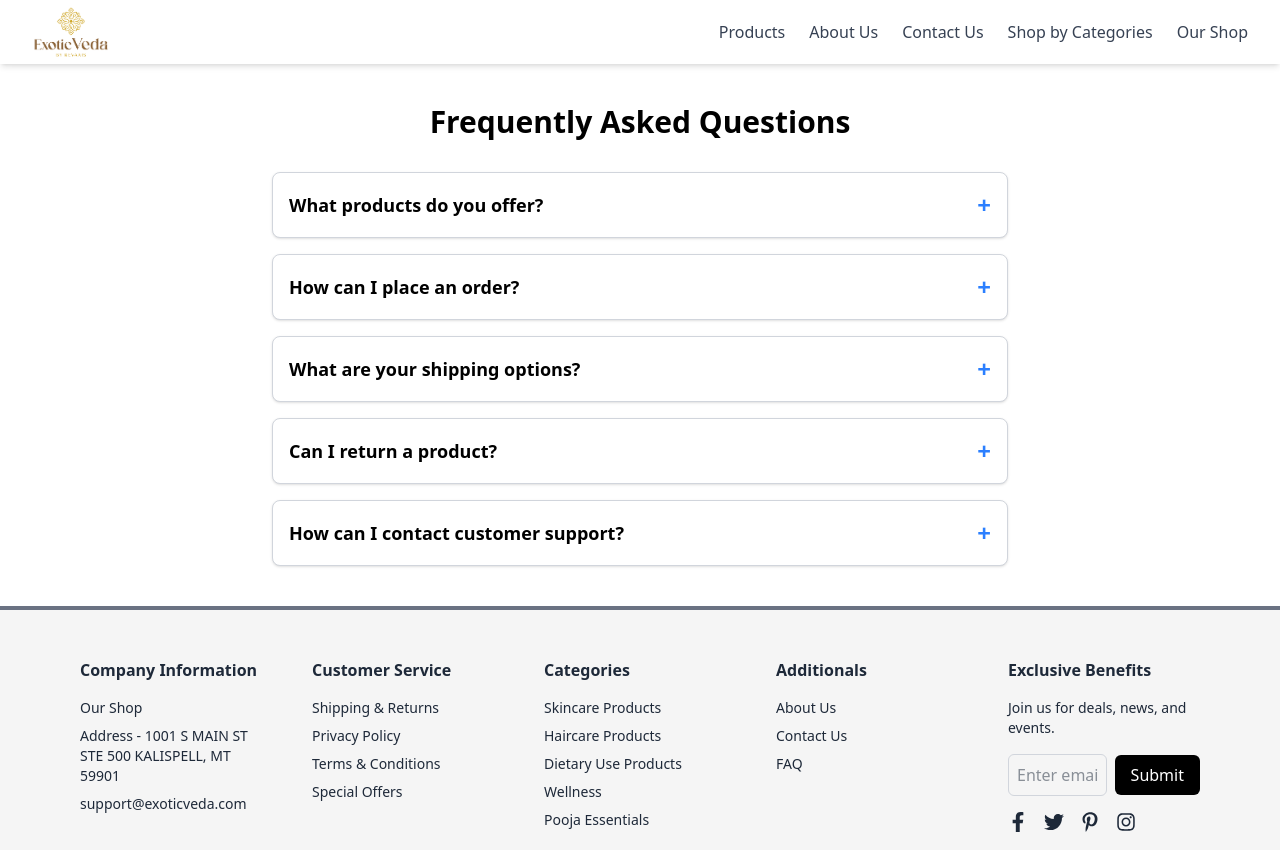
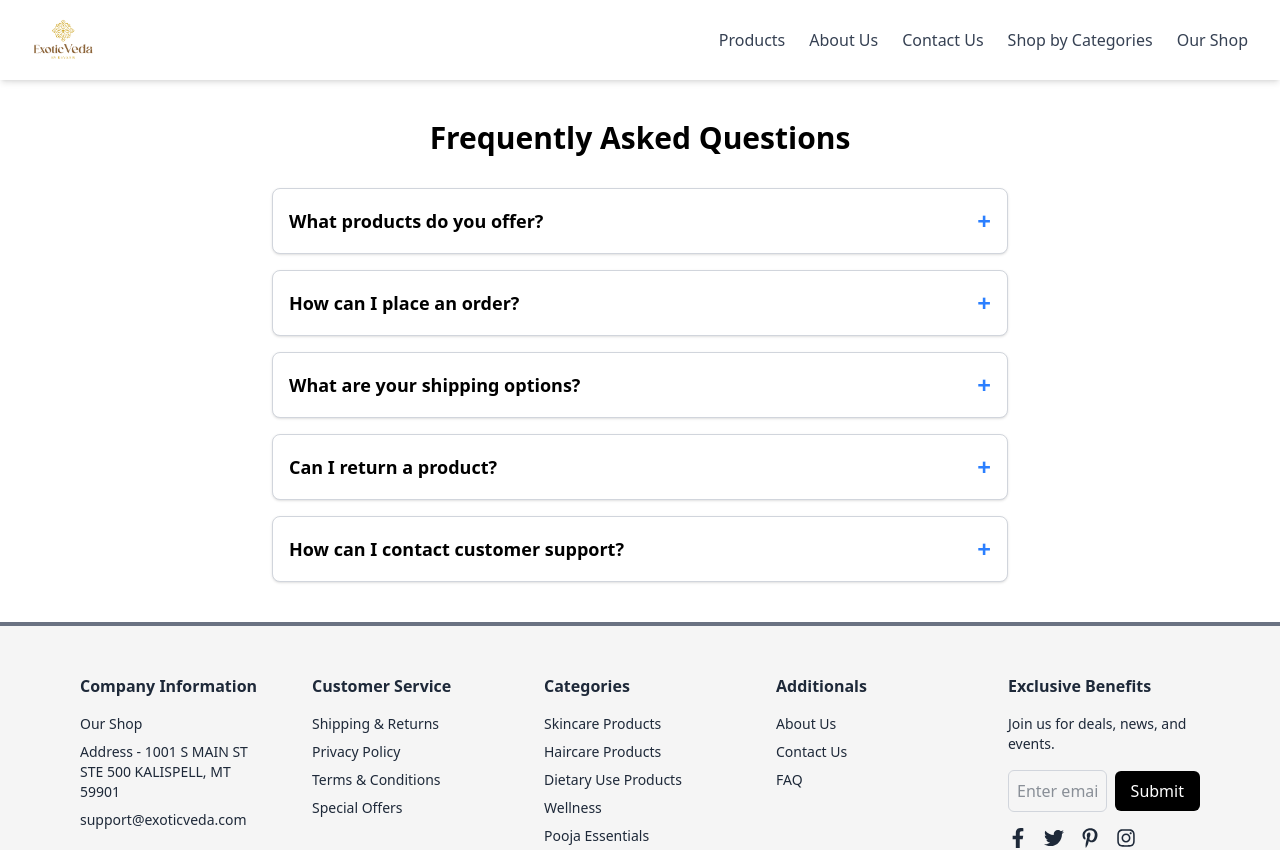
Before and after one commit to exoticveda/exoticVite, a React (Vite) app: page /faq in a window 1280 px wide. Shown: the top 850 px of the page. Built offline with nearby package versions, Linux system fonts and the light colour scheme.

Commit message:
navbar and footer

```diff
--- a/src/Components/Common/Navbar.jsx
+++ b/src/Components/Common/Navbar.jsx
@@ -1,30 +1,36 @@
 import React, { useState } from 'react';
 import { Link } from 'react-router-dom';
+
 const Navbar = () => {
   const [dropdownOpen, setDropdownOpen] = useState(false);
   const [menuOpen, setMenuOpen] = useState(false);
 
-  const handleDropdownToggle = () => setDropdownOpen(!dropdownOpen);
-  const handleMenuToggle = () => setMenuOpen(!menuOpen);
+  const handleLinkClick = () => {
+    setMenuOpen(false);
+    setDropdownOpen(false);
+  };
 
   return (
     <>
       <nav className="bg-white shadow-md fixed top-0 left-0 w-full z-50">
         <div className="max-w-7xl mx-auto px-4 sm:px-6 lg:px-8">
-          <div className="flex justify-between items-center h-16">
+          <div className="flex justify-between items-center h-20">
 
             {/* Logo */}
-            <div className="flex-shrink-0">
-              <Link to="/">
-                <img src="/assets/logo.png" alt="Logo" className="w-20 h-20 rounded-full object-cover mt-3" loading="lazy" />
+            <Link to="/" className="flex items-center" onClick={handleLinkClick}>
+              <img
+                src="/assets/logo.png"
+                alt="Logo"
+                className="w-16 h-16 object-cover rounded-full mt-2"
+                loading="lazy"
+              />
             </Link>
-            </div>
 
-            {/* Hamburger Icon */}
-            <div className="flex md:hidden">
+            {/* Mobile Menu Button */}
             <button
-                onClick={handleMenuToggle}
-                className="text-gray-700 hover:text-black focus:outline-none"
+              onClick={() => setMenuOpen(!menuOpen)}
+              className="md:hidden text-gray-700 hover:text-black focus:outline-none"
+              aria-label="Toggle Menu"
             >
               <svg className="h-6 w-6" fill="none" stroke="currentColor" viewBox="0 0 24 24">
                 {menuOpen ? (
@@ -34,45 +40,57 @@ const Navbar = () => {
                 )}
               </svg>
             </button>
-            </div>
 
-            {/* Menu Links */}
+            {/* Navigation Links */}
             <div
               className={`${
-                menuOpen ? 'block absolute top-16 left-0 w-full bg-white shadow-md py-4 z-40' : 'hidden'
-              } md:block`}
+                menuOpen ? 'block' : 'hidden'
+              } md:flex md:items-center md:space-x-6 md:static absolute top-20 left-0 w-full md:w-auto bg-white md:bg-transparent shadow-md md:shadow-none z-40 px-4 md:px-0 py-4 md:py-0`}
             >
-              <ul className="flex flex-col md:flex-row md:space-x-6 items-start md:items-center text-gray-700 font-medium px-4 md:px-0">
-                {/* <li className="py-2 md:py-0"><a href="/" className="hover:text-teal-600">Home</a></li> */}
-                <li className="py-2 md:py-0"><Link to="/products" className="hover:text-teal-600">Products</Link></li>
-                {/* <li className="py-2 md:py-0"><a href="/search" className="hover:text-teal-600">Search</a></li> */}
-                <li className="py-2 md:py-0"><Link to="/aboutus" className="hover:text-teal-600">About Us</Link></li>
-                <li className="py-2 md:py-0"><Link to="/Contact" className="hover:text-teal-600">Contact Us</Link></li>
+              <ul className="flex flex-col md:flex-row space-y-4 md:space-y-0 md:space-x-6 text-gray-700 font-medium w-full md:w-auto">
+                <li>
+                  <Link to="/products" className="hover:text-teal-600 block" onClick={handleLinkClick}>
+                    Products
+                  </Link>
+                </li>
+                <li>
+                  <Link to="/aboutus" className="hover:text-teal-600 block" onClick={handleLinkClick}>
+                    About Us
+                  </Link>
+                </li>
+                <li>
+                  <Link to="/Contact" className="hover:text-teal-600 block" onClick={handleLinkClick}>
+                    Contact Us
+                  </Link>
+                </li>
 
                 {/* Dropdown */}
                 <li
-                  className="relative group py-2 md:py-0"
+                  className="relative group"
                   onMouseEnter={() => setDropdownOpen(true)}
                   onMouseLeave={() => setDropdownOpen(false)}
                 >
-                  <span className="hover:text-teal-600 cursor-pointer">Shop by Categories</span>
-                  {dropdownOpen && (
-                    <ul className="absolute left-0 mt-2 w-44 bg-white shadow-md rounded-md z-50">
-                      <li><Link to="/category/haircare" className="block px-4 py-2 hover:bg-gray-100">Hair Care</Link></li>
-                      <li><Link to="/Skincaree-category" className="block px-4 py-2 hover:bg-gray-100">Skin Care</Link></li>
-                      <li><Link to="/Dietry-Use-Category" className="block px-4 py-2 hover:bg-gray-100">Dietary</Link></li>
-                      <li><Link to="/wellness" className="block px-4 py-2 hover:bg-gray-100">Wellness</Link></li>
-                      <li><Link to="/Diya-Batti" className="block px-4 py-2 hover:bg-gray-100">Puja Essentials</Link></li>
+                  <span className="cursor-pointer hover:text-teal-600 block">Shop by Categories</span>
+                  <ul
+                    className={`${
+                      dropdownOpen ? 'block' : 'hidden'
+                    } absolute left-0 mt-2 w-44 bg-white rounded-md shadow-md z-50`}
+                  >
+                    <li><Link to="/category/haircare" onClick={handleLinkClick} className="block px-4 py-2 hover:bg-gray-100">Hair Care</Link></li>
+                    <li><Link to="/Skincaree-category" onClick={handleLinkClick} className="block px-4 py-2 hover:bg-gray-100">Skin Care</Link></li>
+                    <li><Link to="/Dietry-Use-Category" onClick={handleLinkClick} className="block px-4 py-2 hover:bg-gray-100">Dietary</Link></li>
+                    <li><Link to="/wellness" onClick={handleLinkClick} className="block px-4 py-2 hover:bg-gray-100">Wellness</Link></li>
+                    <li><Link to="/Diya-Batti" onClick={handleLinkClick} className="block px-4 py-2 hover:bg-gray-100">Puja Essentials</Link></li>
                   </ul>
-                  )}
                 </li>
 
-                <li className="py-2 md:py-0">
+                <li>
                   <a
                     href="https://www.revaais.shop"
-                    className="hover:text-teal-600"
+                    className="hover:text-teal-600 block"
                     target="_blank"
                     rel="noopener noreferrer"
+                    onClick={handleLinkClick}
                   >
                     Our Shop
                   </a>
@@ -82,131 +100,11 @@ const Navbar = () => {
           </div>
         </div>
       </nav>
-      <div className="h-16"></div>
+
+      {/* Spacer to offset fixed nav */}
+      <div className="h-20"></div>
     </>
   );
 };
 
 export default Navbar;
-
-
-
-
-
-// import React, { useState } from 'react';
-// import { Link } from 'react-router-dom';
-// import { Sun, Moon } from 'lucide-react';
-
-// const Navbar = ({ darkMode, setDarkMode }) => {
-//   const [dropdownOpen, setDropdownOpen] = useState(false);
-//   const [menuOpen, setMenuOpen] = useState(false);
-
-//   const handleDropdownToggle = () => setDropdownOpen(!dropdownOpen);
-//   const handleMenuToggle = () => setMenuOpen(!menuOpen);
-
-//   return (
-//     <>
-//       <nav
-//         className={`fixed top-0 left-0 w-full z-50 shadow-md transition-all duration-300 ${
-//           darkMode ? 'bg-gray-900 text-white' : 'bg-white text-gray-900'
-//         }`}
-//       >
-//         <div className="max-w-7xl mx-auto px-4 sm:px-6 lg:px-8">
-//           <div className="flex justify-between items-center h-16">
-//             {/* Logo */}
-//             <div className="flex-shrink-0">
-//               <Link to="/">
-//                 <img
-//                   src="/assets/logo.png"
-//                   alt="Logo"
-//                   className="w-20 h-20 rounded-full object-cover mt-3"
-//                   loading="lazy"
-//                 />
-//               </Link>
-//             </div>
-
-//             {/* Hamburger + Dark Mode (Mobile) */}
-//             <div className="flex items-center gap-4 md:hidden">
-//               <button onClick={() => setDarkMode(!darkMode)} className="hover:text-teal-400 transition">
-//                 {darkMode ? <Sun size={20} /> : <Moon size={20} />}
-//               </button>
-//               <button
-//                 onClick={handleMenuToggle}
-//                 className="  text-gray-400  hover:text-black focus:outline-none"
-//               >
-//                 <svg className="h-6 w-6" fill="none" stroke="currentColor" viewBox="0 0 24 24">
-//                   {menuOpen ? (
-//                     <path strokeLinecap="round" strokeLinejoin="round" strokeWidth="2" d="M6 18L18 6M6 6l12 12" />
-//                   ) : (
-//                     <path strokeLinecap="round" strokeLinejoin="round" strokeWidth="2" d="M4 6h16M4 12h16M4 18h16" />
-//                   )}
-//                 </svg>
-//               </button>
-//             </div>
-
-//             {/* Desktop Menu */}
-//             <div
-//               className={`${
-//                 menuOpen ? 'block absolute top-16 left-0 w-full py-4 z-40' : 'hidden'
-//               } md:block ${darkMode ? 'bg-gray-800 text-white' : 'bg-white text-gray-900'} md:bg-transparent`}
-//             >
-//               <ul className="flex flex-col md:flex-row md:space-x-6 items-start md:items-center font-medium px-4 md:px-0">
-//                 <li className="py-2 md:py-0">
-//                   <Link to="/products" className="hover:text-teal-600">Products</Link>
-//                 </li>
-//                 <li className="py-2 md:py-0">
-//                   <Link to="/aboutus" className="hover:text-teal-600">About Us</Link>
-//                 </li>
-//                 <li className="py-2 md:py-0">
-//                   <Link to="/Contact" className="hover:text-teal-600">Contact Us</Link>
-//                 </li>
-
-//                 {/* Dropdown */}
-//                 <li
-//                   className="relative group py-2 md:py-0"
-//                   onMouseEnter={() => setDropdownOpen(true)}
-//                   onMouseLeave={() => setDropdownOpen(false)}
-//                 >
-//                   <span className="hover:text-teal-600 cursor-pointer">Shop by Categories</span>
-//                   {dropdownOpen && (
-//                     <ul className={`absolute left-0 mt-2 w-44 shadow-md rounded-md z-50 ${
-//                       darkMode ? 'bg-gray-700 text-white' : 'bg-white text-gray-900'
-//                     }`}>
-//                       <li><Link to="/category/haircare" className="block px-4 py-2 hover:bg-gray-200 dark:hover:bg-gray-600">Hair Care</Link></li>
-//                       <li><Link to="/Skincaree-category" className="block px-4 py-2 hover:bg-gray-200 dark:hover:bg-gray-600">Skin Care</Link></li>
-//                       <li><Link to="/Dietry-Use-Category" className="block px-4 py-2 hover:bg-gray-200 dark:hover:bg-gray-600">Dietary</Link></li>
-//                       <li><Link to="/wellness" className="block px-4 py-2 hover:bg-gray-200 dark:hover:bg-gray-600">Wellness</Link></li>
-//                       <li><Link to="/Diya-Batti" className="block px-4 py-2 hover:bg-gray-200 dark:hover:bg-gray-600">Puja Essentials</Link></li>
-//                     </ul>
-//                   )}
-//                 </li>
-
-//                 <li className="py-2 md:py-0">
-//                   <a
-//                     href="https://www.revaais.shop"
-//                     className="hover:text-teal-600"
-//                     target="_blank"
-//                     rel="noopener noreferrer"
-//                   >
-//                     Our Shop
-//                   </a>
-//                 </li>
-
-//                 {/* Dark Mode Toggle (Desktop) */}
-//                 <li className="py-2 md:py-0 ml-auto hidden md:block">
-//                   <button onClick={() => setDarkMode(!darkMode)} className="hover:text-teal-400 transition">
-//                     {darkMode ? <Sun size={20} /> : <Moon size={20} />}
-//                   </button>
-//                 </li>
-//               </ul>
-//             </div>
-//           </div>
-//         </div>
-//       </nav>
-
-
-//     </>
-//   );
-// };
-
-// export default Navbar;
```
Also changed, not shown: src/Components/Common/Footer.jsx (+23 -1 lines). Lines whose indentation alone changed are shown as unchanged.
